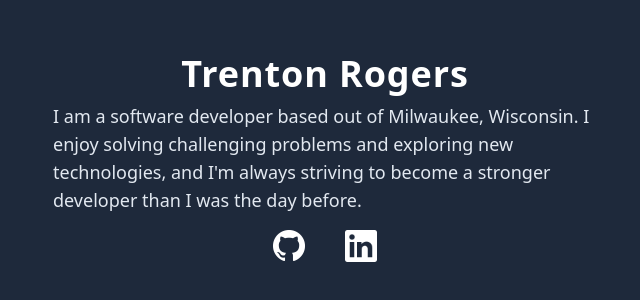
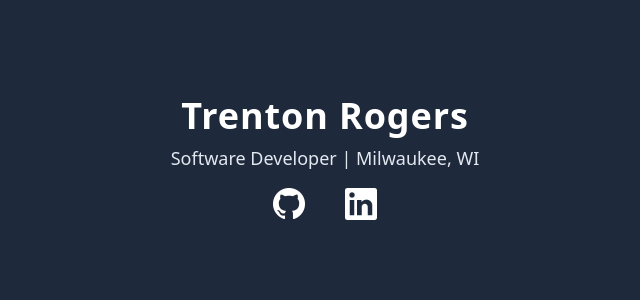
Before and after one commit to trentkrogers/trentkrogers.github.io, a Next.js app: page / in a window 1280 px wide. Shown: the part 242-542 px from the top of the page, without its empty margins (315-955 px from the left). Built offline with nearby package versions, Linux system fonts and the light colour scheme.

Commit message:
feat: update text

```diff
--- a/pages/index.jsx
+++ b/pages/index.jsx
@@ -11,7 +11,7 @@ export default function HomePage() {
       <div className="h-screen flex flex-col justify-center items-center bg-slate-800">
         <div className="max-w-xl px-4">
           <h1 className="flex justify-center text-white text-4xl font-bold tracking-wide mb-2">Trenton Rogers</h1>
-          <p className="text-slate-200 text-lg mb-4">I am a software developer based out of Milwaukee, Wisconsin. I enjoy solving challenging problems and exploring new technologies, and I'm always striving to become a stronger developer than I was the day before.</p>
+          <p className="text-slate-200 text-lg mb-4">Software Developer | Milwaukee, WI</p>
           <div className="flex justify-center gap-10">
             <a href="https://github.com/trentkrogers" target="_blank" rel="noopener noreferrer">
               <img src="./static/GitHub-Mark-Light-64px.png"
```
